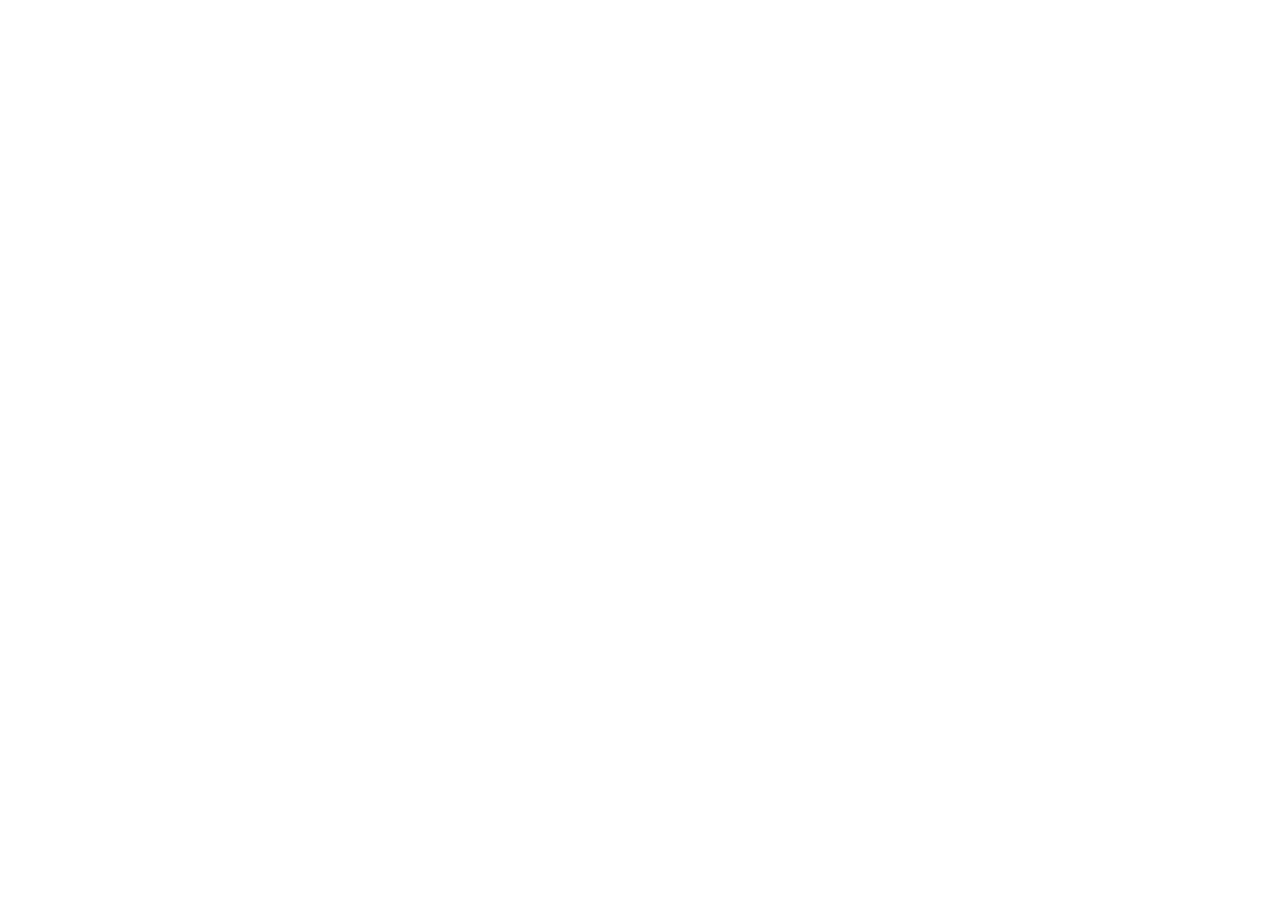
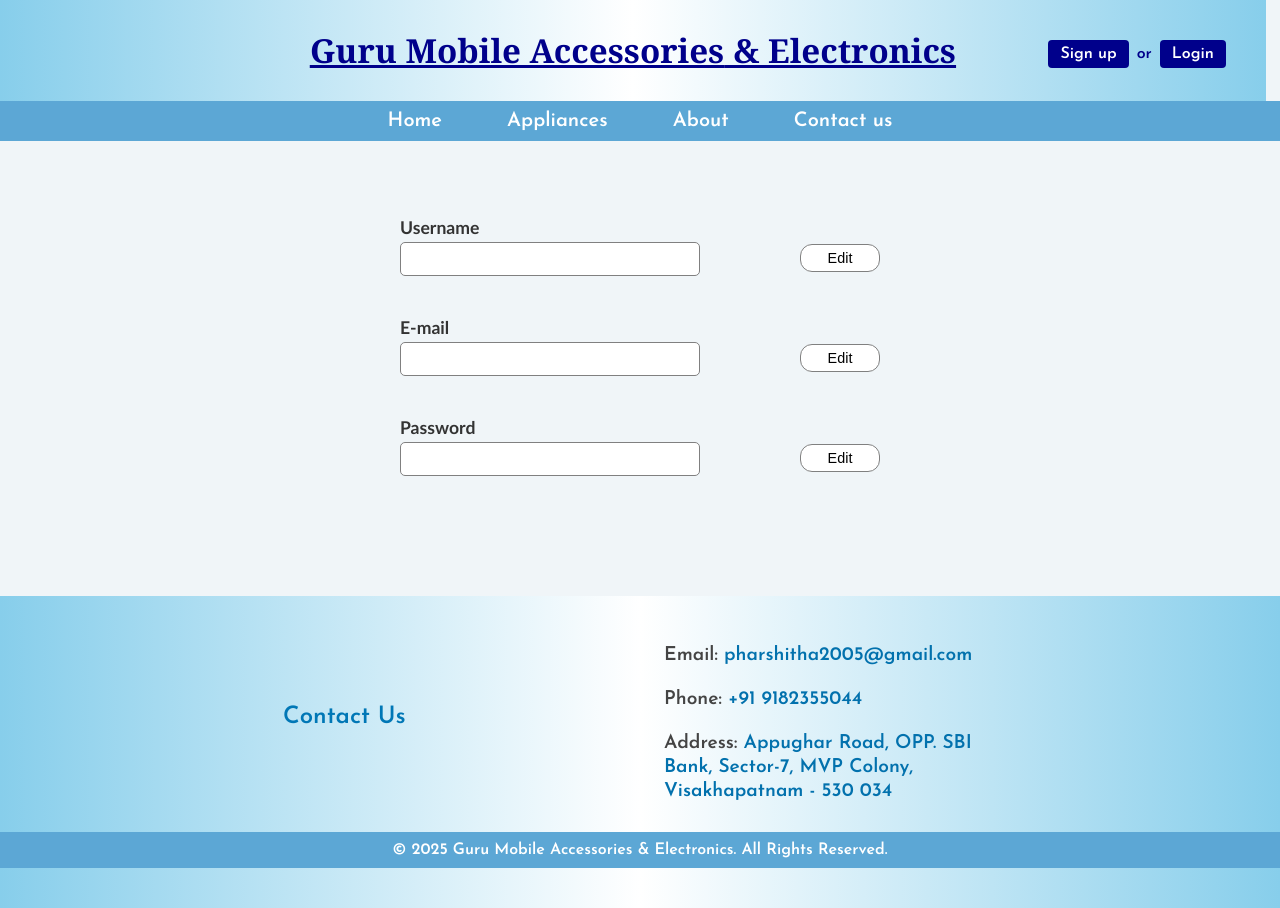
Before and after one commit to Pushpa-Harshitha05/Electronics-Website, a PHP site: page /editlogin.php in a window 1280 px wide. Before the commit the page is empty. Before the commit the page ends 800 px from the top, so only its background shows below. Run offline with PHP 8.4, Linux system fonts and the light colour scheme; data that the repository does not hold is empty.

Commit message:
Added edit option for user details.

```diff
--- a/fullstack/address.php
+++ b/fullstack/address.php
@@ -82,7 +82,7 @@ if (!$user_id) {
   </header><br><br><br><br><br><br>
   <div class="start">
     <nav>
-      <a href="Homepage.php" target="_parent"><mark>Home</mark></a>
+      <a href="Homepage.php" target="_parent">Home</a>
       <a href="appl.php" target="_self">Appliances</a>
       <a href="about.php" target="_self">About</a>
       <a href="#footer" target="_self">Contact us</a>
--- a/fullstack/editlogin.php
+++ b/fullstack/editlogin.php
@@ -23,13 +23,127 @@ if ($user_id != null) {
 ?>
 
 <head>
+  <title>Edit Login Details</title>
   <meta charset="UTF-8">
   <meta name="viewport" content="width=device-width, initial-scale=1.0">
-  <title>Edit Login Details</title>
+  <link rel="preconnect" href="https://fonts.googleapis.com">
+  <link rel="preconnect" href="https://fonts.gstatic.com" crossorigin>
+  <link href="https://fonts.googleapis.com/css2?family=Josefin+Sans:wght@600&display=swap" rel="stylesheet">
+  <link rel="stylesheet" href="editlogin_styles.css">
 </head>
 
 <body>
 
+  <header><BR>
+    <div class="logo">
+      <p><u>Guru Mobile Accessories</u> &amp; <u> Electronics</u></p>
+    </div>
+    <?php if ($user_id && $fetch_user): ?>
+      <div class="profile">
+        <div class="cartitems">
+          <a href="shopping_cart.php" class="cartlink">
+            <img src="images/homepage_imgs/cart.png" alt="cart" id="cart">
+            <span id="cartcount">
+              <?php
+              $cartres = mysqli_query($conn, "SELECT user_cart FROM `details` WHERE id = '$user_id'");
+              $rowcount = mysqli_fetch_assoc($cartres);
+              if ($rowcount) {
+                echo $rowcount['user_cart'];
+              }
+              ?>
+            </span>
+          </a>
+        </div>
+        <div class="profile-container">
+          <img src="images/homepage_imgs/profile_img.png" alt="profile" id="profileimg">
+          <div class="dropdown-menu" id="dropdownMenu">
+            <a href="myprofile.php"><?php echo $fetch_user['firstname'] ?></a>
+            <hr>
+            <a href="myprofile.php">My Profile</a>
+            <a href="#">Orders</a>
+            <a href="#">Settings</a>
+            <a href="logout.php">Logout</a>
+          </div>
+        </div>
+      </div>
+    <?php else: ?>
+      <div class="userbtns">
+        <a href="sign.html">Sign up</a>
+        <span>or</span>
+        <a href="loginform.html">Login</a>
+      </div>
+    <?php endif; ?>
+
+  </header><br><br><br><br><br><br>
+  <div class="start">
+    <nav>
+      <a href="Homepage.php" target="_parent">Home</a>
+      <a href="appl.php" target="_self">Appliances</a>
+      <a href="about.php" target="_self">About</a>
+      <a href="#footer" target="_self">Contact us</a>
+    </nav>
+  </div>
+
+
+  <main class="editDetails">
+
+    <!-- Edit Username -->
+    <form method="POST" action="update_user.php">
+      <div class="edit editName">
+        <div class="display">
+          <p>Username</p>
+          <input type="text" name="new_username" value="<?php echo $fetch_user['firstname']; ?>">
+        </div>
+        <button type="submit" name="edit_username" class="button">Edit</button>
+      </div>
+    </form>
+
+    <!-- Edit Email -->
+    <form method="POST" action="update_user.php">
+      <div class="edit editEmail">
+        <div class="display">
+          <p>E-mail</p>
+          <input type="email" name="new_email" value="<?php echo $fetch_user['email']; ?>">
+        </div>
+        <button type="submit" name="edit_email" class="button">Edit</button>
+      </div>
+    </form>
+
+    <!-- Edit Password -->
+    <form method="POST" action="update_user.php">
+      <div class="edit editPassword">
+        <div class="display">
+          <p>Password</p>
+          <input type="text" name="new_password" value="<?php echo $fetch_user['password']; ?>">
+        </div>
+        <button type="submit" name="edit_password" class="button">Edit</button>
+      </div>
+    </form>
+
+  </main>
+
+
+  <footer id="footer">
+    <div class="footer-content">
+      <div class="footer-column">
+        <h3>Contact Us</h3>
+      </div>
+      <div class="footer-column details">
+        <p>Email: <a href="mailto:pharshitha2005@gmail.com">pharshitha2005@gmail.com</a></p>
+        <p>Phone:
+          <span class="number">+91 9182355044</span>
+        </p>
+        <p>Address: <span class="number">Appughar Road, OPP. SBI Bank, Sector-7, MVP Colony, Visakhapatnam - 530
+            034</span></p>
+      </div>
+    </div>
+    <div class="footer-bottom">
+      <p>&copy; 2025 Guru Mobile Accessories & Electronics. All Rights Reserved.</p>
+    </div>
+  </footer>
+
+
+  <script src="homepage_script.js"></script>
 </body>
 
 </html>
--- /dev/null
+++ b/fullstack/editlogin_styles.css
@@ -0,0 +1,310 @@
+* {
+  margin: 0;
+  padding: 0;
+  box-sizing: border-box;
+}
+
+html{
+  scroll-behavior: smooth;
+}
+
+body {
+  font-family: 'Josefin Sans', sans-serif;
+  background-color: rgb(240, 245, 248);
+  color: #333;
+}
+
+header {
+  background: linear-gradient(-90deg, skyblue, white, skyblue);
+  padding: 14px 20px;
+  color: darkblue;
+  width: 98.9vw;
+  height: 100.5px;
+  display: flex;
+  justify-content: center;
+  align-items: center;
+  position: relative;
+  box-sizing: border-box;
+}
+
+header .logo {
+  font-family: Cambria, Cochin, Georgia, Times, 'Times New Roman', serif;
+  font-weight: bold;
+  font-size: 2.07rem;
+  text-decoration: underline;
+  text-align: center;
+  width: 100%;
+}
+
+header .profile,
+header .userbtns {
+  margin-left: auto;
+  display: flex;
+  align-items: center;
+  position: absolute;
+  right: 40px;
+  margin-top: 6.5px;
+}
+
+header .userbtns {
+  gap: 8px;
+}
+
+header .profile{
+  gap: 25px;
+}
+
+.cartlink{
+  text-decoration: none;
+  display: flex;
+  justify-content: center;
+  align-items: center;
+  gap: 5px;
+  color: darkblue;
+  font-size: 1.02rem;
+}
+
+.cartlink:hover{
+  background-color: transparent;
+  transform: scale(1.05);
+}
+
+#cart{
+  width: 32px;
+  height: 32px;
+  cursor: pointer;
+}
+
+#profileimg {
+  width: 34px;
+  height: 34px;
+  border-radius: 50%;
+  opacity: 0.82;
+  margin-right: 8px;
+  cursor: pointer;
+  margin-top: 4px;
+}
+
+header .userbtns a {
+  background-color: darkblue;
+  text-decoration: none;
+  color: white;
+  padding: 6px 12px;
+  border-radius: 4px;
+  font-size: 1rem;
+}
+
+header p {
+  margin: 0;
+}
+
+.cartitems{
+  display: flex;
+  align-items: center;
+  justify-content: center;
+  gap: 5px;
+}
+
+nav {
+  background-color: rgb(92, 167, 213);
+  padding: 10px 0;
+  text-align: center;
+  width: 100vw;
+  margin-top: 5px;
+}
+
+nav a {
+  color: white;
+  text-decoration: none;
+  padding: 10px 20px;
+  font-size: 1.25rem;
+  margin: 0 10px;
+  transition: background-color 0.3s ease;
+}
+
+nav a:hover {
+  background-color: white;
+  color: darkblue;
+  border-radius: 5px;
+}
+
+mark{
+  background-color: white;
+  color: black;
+  padding: 10px;
+  border-radius: 5px;
+}
+
+header{
+  position: fixed;
+  z-index: 5;
+}
+
+.start{
+  position: fixed;
+  z-index: 1;
+}
+
+.profile-container {
+  position: relative;
+  display: inline-block;
+}
+
+.dropdown-menu {
+  display: none;
+  position: absolute;
+  top: 40px;
+  right: 0;
+  background-color: #fff;
+  box-shadow: 0 4px 8px rgba(0, 0, 0, 0.2);
+  border-radius: 8px;
+  width: 230px;
+  z-index: 10;
+}
+
+.dropdown-menu a:first-child{
+  font-size: 1.3rem;
+  padding: 15px 20px;
+  padding-left: 13px;
+  color: black;
+}
+
+.dropdown-menu a {
+  display: block;
+  padding: 10px 15px;
+  text-decoration: none;
+  font-size: 1.05rem;
+  color: #4f4f4f;
+}
+
+.dropdown-menu a:hover {
+  background-color: #f0f0f0;
+  color: black;
+}
+
+.editDetails{
+  width: 90vw;
+  margin: 100px auto;
+  display: flex;
+  justify-content: center;
+  align-items: center;
+  flex-direction: column;
+  font-family: 'Gill Sans', 'Gill Sans MT', Calibri, 'Trebuchet MS', sans-serif;
+}
+
+.edit{
+  height: 100px;
+  width: 100%;
+  display: flex;
+  align-items: center;
+  justify-content: space-between;
+  flex-direction: row;
+  gap: 100px;
+}
+
+.edit .display p{
+  font-weight: bold;
+  font-size: 1.1rem;
+  margin-bottom: 4px;
+}
+
+.edit input{
+  width: 300px;
+  height: 34px;
+  font-size: 0.9rem;
+  background-color: white;
+  border: 1px solid gray;
+  border-radius: 5px;
+  padding-left: 7px;
+}
+
+.edit .button{
+  width: 80px;
+  padding: 5px 0px;
+  background: white;
+  border: 1px solid gray;
+  border-radius: 12px;
+  font-size: 0.9rem;
+  margin-top: 23px;
+  cursor: pointer;
+  transition: background-color 0.6s;
+}
+
+.edit .button:hover{
+  background-color: rgb(225, 225, 225);
+}
+
+footer {
+  background: linear-gradient(-90deg, skyblue, white, skyblue);
+  color: #333;
+  padding: 40px 0;
+  text-align: center;
+  font-family: 'Josefin Sans', sans-serif;
+  margin-top: 2px;
+  height: fit-content;
+}
+
+.footer-content {
+  padding: 0px 180px;
+  display: flex;
+  justify-content: space-evenly;
+  align-items: center;
+  flex-wrap: wrap;
+  height: fit-content;
+  margin-bottom: 20px;
+}
+
+.footer-column {
+  width: 300px;
+  margin: 10px;
+  padding: 15px;
+  text-align: left;
+}
+
+footer .details{
+  display: flex;
+  flex-direction: column;
+  justify-content: space-evenly;
+  font-size: 1.2rem;
+  width: 350px;
+  margin: 8px;
+  padding: 0px;
+  gap: 20px;
+}
+
+footer .details p{
+  font-size: 1.2rem;
+}
+
+.footer-column h3 {
+  margin-bottom: 15px;
+  font-size: 1.5rem;
+  color: #0077b6;
+}
+
+.footer-column p {
+  font-size: 1rem;
+  line-height: 1.5rem;
+  color: #444;
+}
+
+.footer-column a,.footer-column .number {
+  color: #0271ad;
+  text-decoration: none;
+}
+
+.footer-column a:hover {
+  color: #005f73;
+  text-decoration: underline;
+}
+
+.footer-bottom {
+  background-color: rgb(92, 167, 213);
+  padding: 10px 0;
+  font-size: 1rem;
+  color: white;
+}
+
+.footer-bottom p {
+  margin: 0;
+}
--- a/fullstack/myprofile.php
+++ b/fullstack/myprofile.php
@@ -80,7 +80,7 @@ if (!$user_id) {
   </header><br><br><br><br><br><br>
   <div class="start">
     <nav>
-      <a href="Homepage.php" target="_parent"><mark>Home</mark></a>
+      <a href="Homepage.php" target="_parent">Home</a>
       <a href="appl.php" target="_self">Appliances</a>
       <a href="about.php" target="_self">About</a>
       <a href="#footer" target="_self">Contact us</a>
--- a/fullstack/shopping_cart.php
+++ b/fullstack/shopping_cart.php
@@ -87,7 +87,7 @@ $get_cartname = [];
   </header><br><br><br><br><br><br>
   <div class="start">
     <nav>
-      <a href="Homepage.php" target="_parent"><mark>Home</mark></a>
+      <a href="Homepage.php" target="_parent">Home</a>
       <a href="appl.php" target="_self">Appliances</a>
       <a href="about.php" target="_self">About</a>
       <a href="#footer" target="_self">Contact us</a>
```
Also changed, not shown: fullstack/update_user.php (added, +45 -0 lines).
